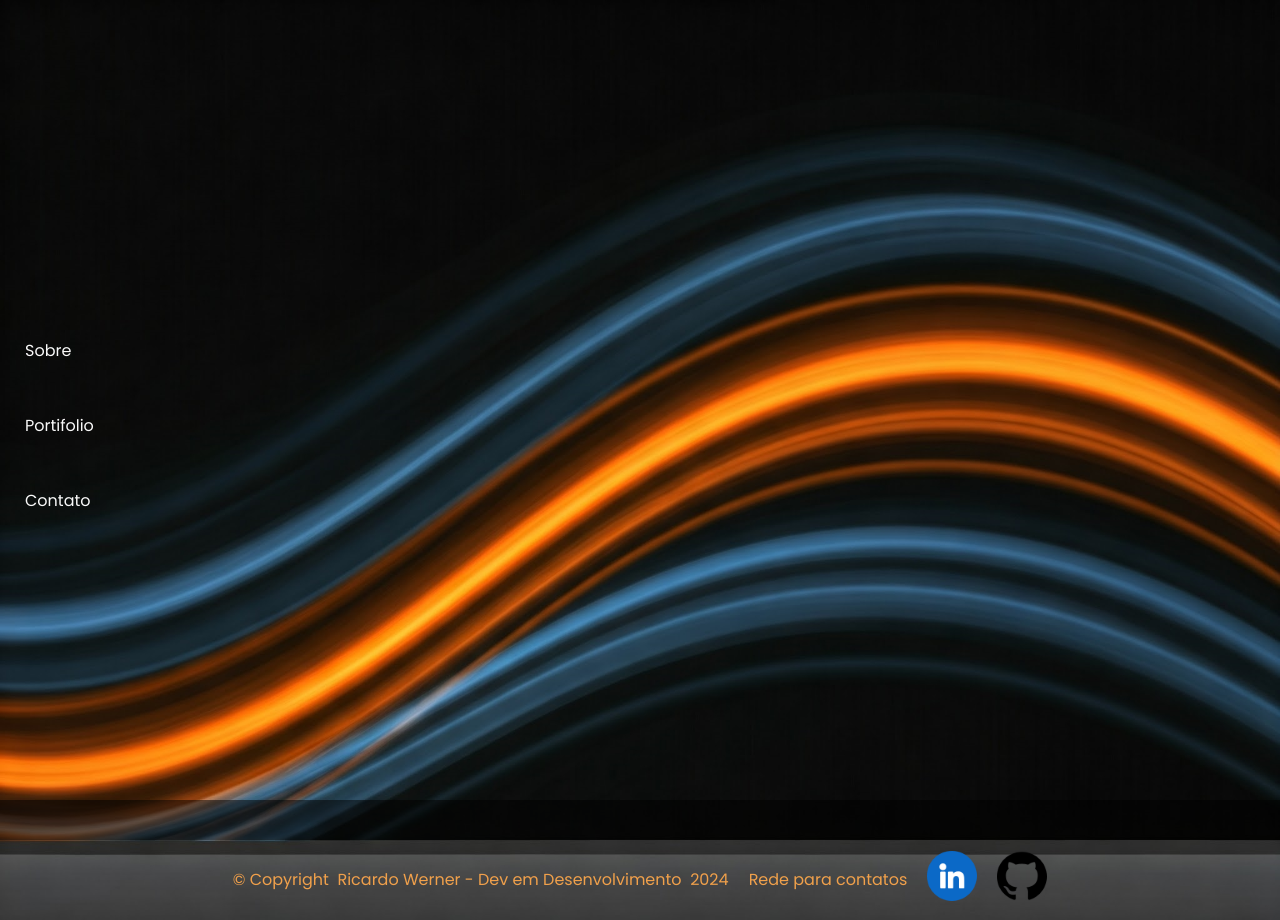
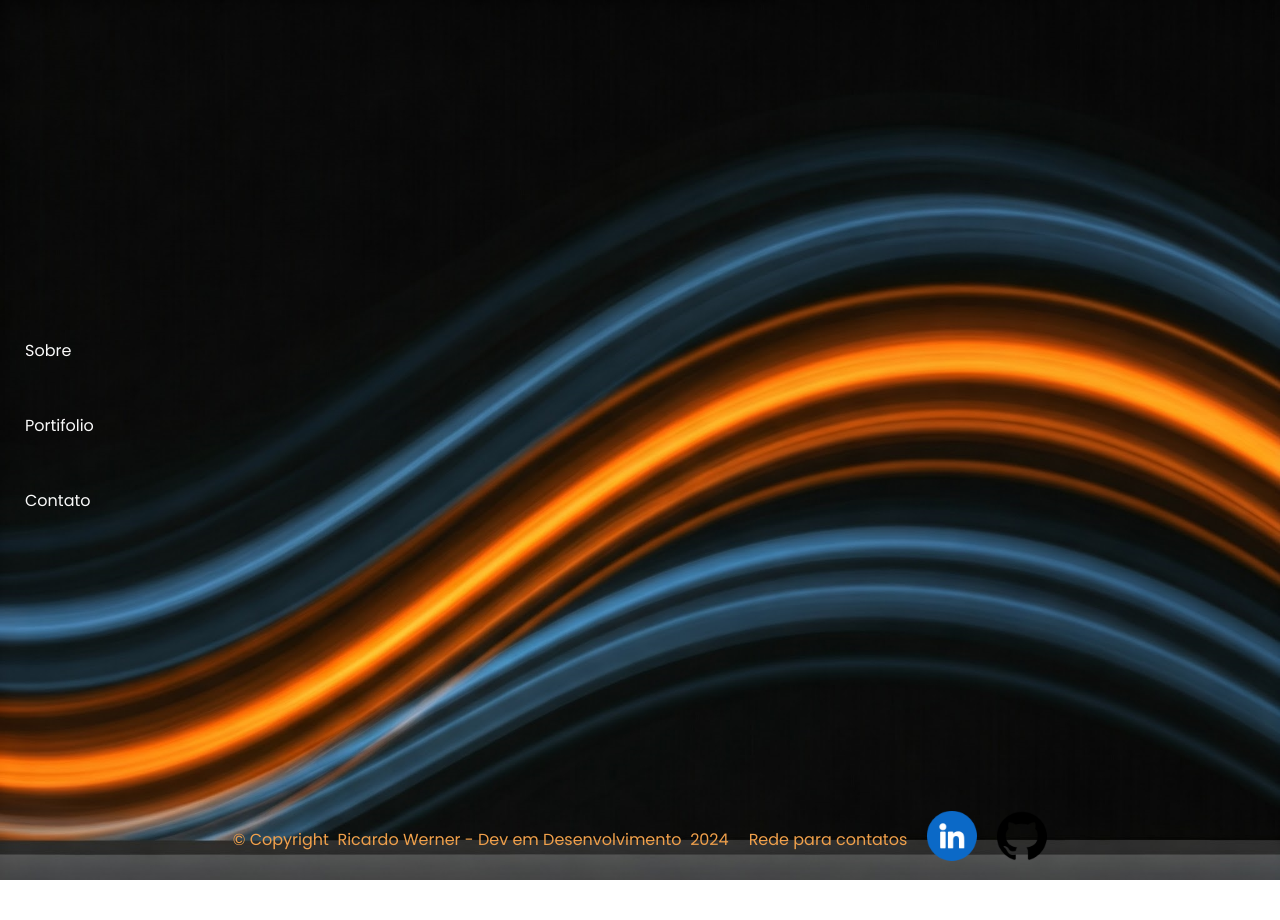
Before and after one commit to ricardo-werner/Dio-Bootcamp-Ri-Happy-Portifolio-Front-End, a plain HTML site: page index.html in a window 1280 px wide. After the commit the page ends 880 px from the top, so only its background shows below. Drawn offline with nearby package versions, Linux system fonts and the light colour scheme.

Commit message:
remove: deletado o seletor .main

```diff
--- a/src/assets/styles/main.css
+++ b/src/assets/styles/main.css
@@ -1,10 +1,3 @@
-.main {
-  padding: 2rem;
-  flex: 1;
-  background-color: rgba(0, 0, 0, 0.5); /* Fundo semi-transparente */
-  color: #fff;
-}
-
 .main h1 {
   color: #f0a04b;
   font-size: 2.5rem;
```
